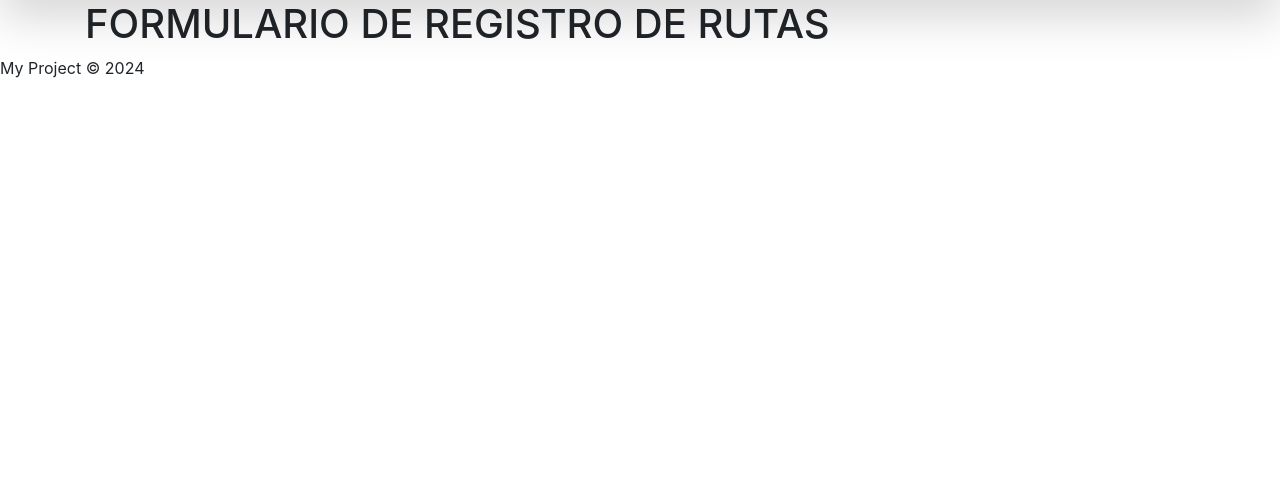
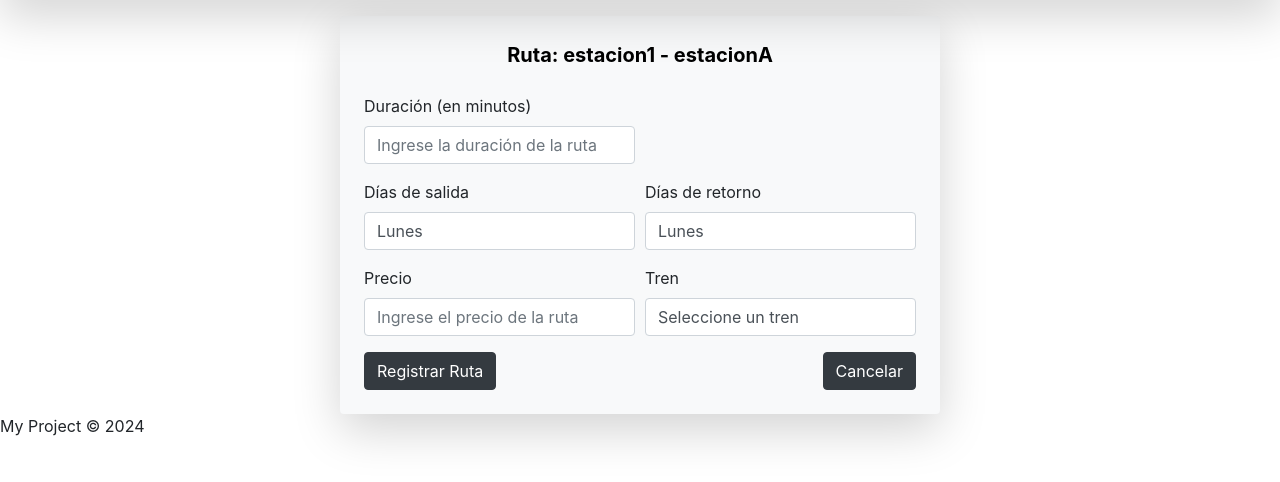
Before and after one commit to GitGiuGin/ReservasVentasTrenes, a Django app: template apps/rutas/templates/rutas/ruta_editar.html in a window 1280 px wide. Shown: the part 56-538 px from the top of the page. Run offline with Django 3.2, Linux system fonts and the light colour scheme; tables that the repository leaves empty hold one stand-in row (values such as "Sample post"); the template is opened without the code that fills it: values that come from a table or form of the project are taken from there, most other values are stand-ins (such as "Sample title", 1, 10 or a date in 2020); some libraries are stand-ins or nearby versions.

Commit message:
Editar ruta en proceso

```diff
--- a/apps/rutas/templates/rutas/ruta_editar.html
+++ b/apps/rutas/templates/rutas/ruta_editar.html
@@ -1,7 +1,74 @@
 {% extends 'base.html' %}
 
-{% block  content %}
+{% block content %}
 
-<h1>FORMULARIO DE REGISTRO DE RUTAS</h1>
+<div class="mt-3">
+    <form action="{% url 'ruta_editar' %}" method="POST" class="p-4 shadow-lg rounded"
+        style="max-width: 600px; margin: auto; background-color: #f8f9fa;">
+        {% csrf_token %}
+        <input type="hidden" value="{{cliente.id}}" name="id">
+        <p class="text-center font-weight-bold mb-4" style="font-size: 1.25rem; color: #000000;">
+            Ruta: {{ruta.origen}} - {{ruta.destino}}
+        </p>
 
-{% endblock  %}
+        <div class="form-row">
+            <div class="form-group col-md-6">
+                <label for="duracion" class="form-label">Duración (en minutos)</label>
+                <input type="number" class="form-control" id="numDuracion" name="numDuracion"
+                    placeholder="Ingrese la duración de la ruta" min="1" required>
+                <div class="invalid-feedback">Por favor, ingrese una duración válida.</div>
+            </div>
+        </div>
+        <div class="form-row">
+            <div class="form-group col-md-6">
+                <label for="dias_disponibles" class="form-label">Días de salida</label>
+                <select class="form-control" id="selectDiasDisponibles" name="selectDiaSalida" required>
+                    <option value="Lunes">Lunes</option>
+                    <option value="Martes">Martes</option>
+                    <option value="Miércoles">Miércoles</option>
+                    <option value="Jueves">Jueves</option>
+                    <option value="Viernes">Viernes</option>
+                    <option value="Sábado">Sábado</option>
+                    <!-- Añade más días si es necesario -->
+                </select>
+                <div class="invalid-feedback">Por favor, seleccione los días en que la ruta está disponible.</div>
+            </div>
+            <div class="form-group col-md-6">
+                <label for="dias_disponibles" class="form-label">Días de retorno</label>
+                <select class="form-control" id="selectDiasDisponibles" name="selectDiaRetorno" required>
+                    <option value="Lunes">Lunes</option>
+                    <option value="Martes">Martes</option>
+                    <option value="Miércoles">Miércoles</option>
+                    <option value="Jueves">Jueves</option>
+                    <option value="Viernes">Viernes</option>
+                    <option value="Sábado">Sábado</option>
+                    <!-- Añade más días si es necesario -->
+                </select>
+                <div class="invalid-feedback">Por favor, seleccione los días en que la ruta está disponible.</div>
+            </div>
+        </div>
+        <div class="form-row">
+            <div class="form-group col-md-6">
+                <label for="precio" class="form-label">Precio</label>
+                <input type="number" class="form-control" id="numPrecio" name="numPrecio"
+                    placeholder="Ingrese el precio de la ruta" step="0.01" min="0" required>
+                <div class="invalid-feedback">Por favor, ingrese un precio válido.</div>
+            </div>
+            <div class="form-group col-md-6">
+                <label for="tren" class="form-label">Tren</label>
+                <select class="form-control" id="selectTren" name="selectTren">
+                    <option value="">Seleccione un tren </option>
+                    {% for tren in trenes %}
+                    <option value="{{ tren.id }}">{{ tren.nombre }}</option>
+                    {% endfor %}
+                </select>
+                <div class="invalid-feedback">Por favor, seleccione un tren si corresponde.</div>
+            </div>
+        </div>
+        <div class="d-flex justify-content-between">
+            <button type="submit" class="btn btn-dark">Registrar Ruta</button>
+            <a href="javascript:history.back()" type="reset" class="btn btn-dark">Cancelar</a>
+        </div>
+    </form>
+</div>
+{% endblock %}
--- a/apps/rutas/views.py
+++ b/apps/rutas/views.py
@@ -47,6 +47,7 @@ def registrarRuta(request):
 
 #Editar Ruta
 def rutaEdicion(request, id):
+    trenes_activos = Tren.objects.filter(estado=True)
     ruta = Ruta.objects.get(id=id)
     data = {
         'ruta': ruta
```
Also changed, not shown: apps/clientes/templates/clientes/cliente_editar.html (+10 -5 lines).
